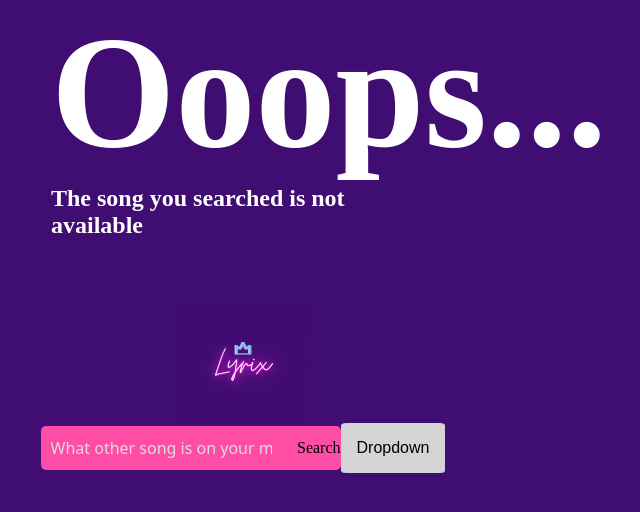
After one commit to landonpalmer/lyrix, a PHP site: page /failure.html in a window 1280 px wide. The commit adds this page. Shown: the top 512 px of the page, without its empty margins (397-1037 px from the left). Run offline with PHP 8.4, Linux system fonts and the light colour scheme; some libraries are stand-ins or nearby versions.

Commit message:
failure page added

```diff
--- /dev/null
+++ b/failure.html
@@ -0,0 +1,43 @@
+<!DOCTYPE html>
+<html>
+    <header>
+        <meta name="viewport" content="width=device-width, initial-scale=1.0">
+        <title>404 Error</title>
+        <link rel="stylesheet" href="styles.css">
+        <link rel="stylesheet" href="https://cdnjs.cloudflare.com/ajax/libs/font-awesome/4.0.0/css/font-awesome.css">
+        <script type="text/javascript" src="/frontScript.js"></script>
+    </header>
+    <body>
+        <section class="fail-mssg">
+            <span>
+                <h1>Ooops...</h1>
+            </span>
+            <span>
+              <h2>The song you searched is not available</h2>
+            </span>
+        </section>
+
+        <section class="pic">
+            <div class="logo"></div>
+        </section>
+
+        <section class="search">
+            <form id="form" role="search">
+                <input type="search" id="query" name="q"
+                placeholder="What other song is on your mind..."
+                aria-label="Search through site content">
+                <button>Search</button>
+            </form>
+            <div class="dropdown">
+                <button onclick="dropFunction()" class="dropbtn">Dropdown</button>
+                <div id="dropdown" class="dropdown-content">
+                  <input type="text" placeholder="Search.." id="dropSearch" onkeyup="filterFunction()">
+                  <a href="#">English</a>
+                  <a href="#">Spanish</a>
+                  <a href="#">Korean</a>
+                </div>
+              </div>
+        </section>
+    </body>
+
+</html>
--- a/styles.css
+++ b/styles.css
@@ -171,3 +171,37 @@ nav .fa-home{
     width: 44px;
     height: 44px;
 }
+
+/* Failure Page*/
+
+.fail-mssg{
+    margin: auto;
+    width: 30%;
+    padding-bottom: 5%;
+}
+
+.fail-mssg h1{
+    display: block;
+    color: #fff;
+    font-size: 10rem;
+}
+
+.fail-mssg h2{
+    display: block;
+    color: #fff;
+}
+
+.pic{
+    display: flex;
+    justify-content: center;
+    align-items: center;
+}
+
+.pic .logo{
+    min-height: 15vh;
+    width: 10%;
+    background-image: url("/Lyrix.gif"), linear-gradient(rgba(4,9,30,0.7), rgba(4,9,30,0.7));
+    background-position: center;
+    background-size: cover;
+    display: inline-block;
+}
```
